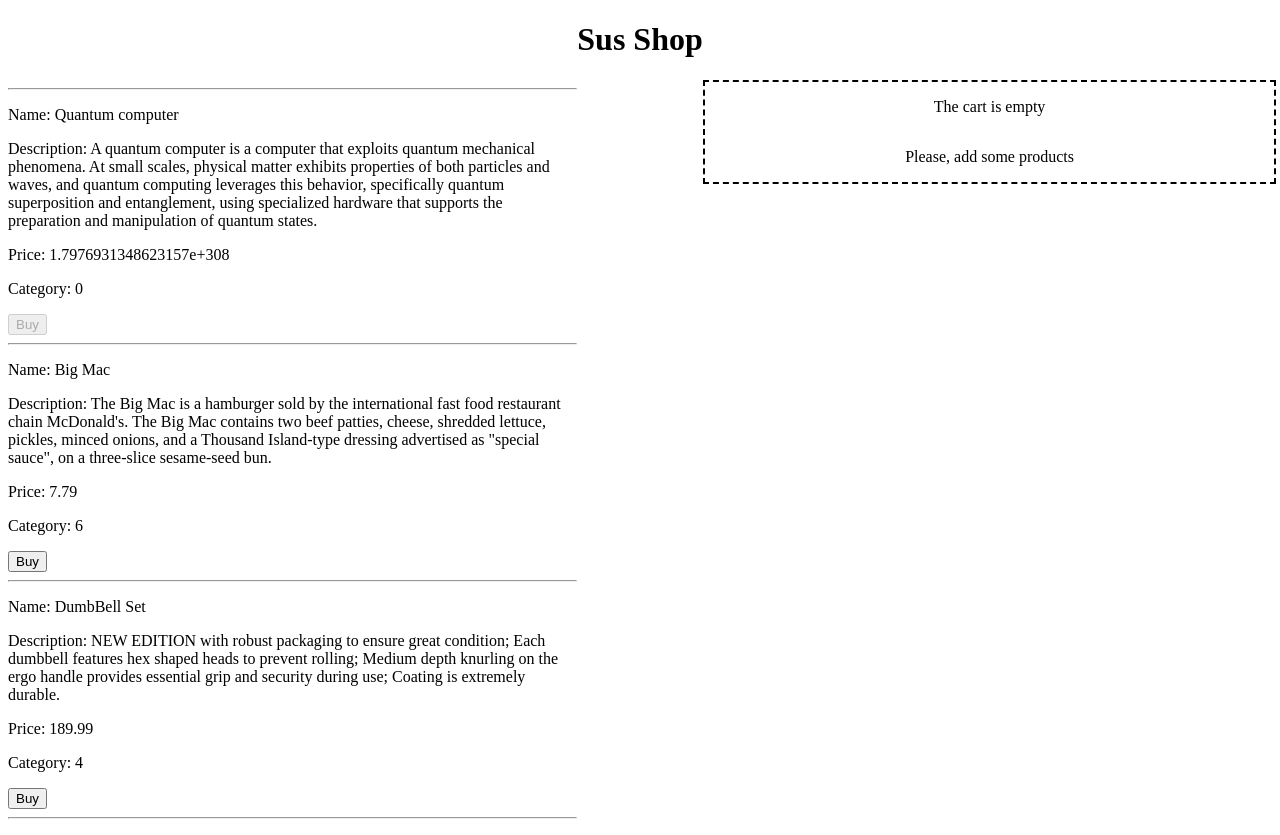
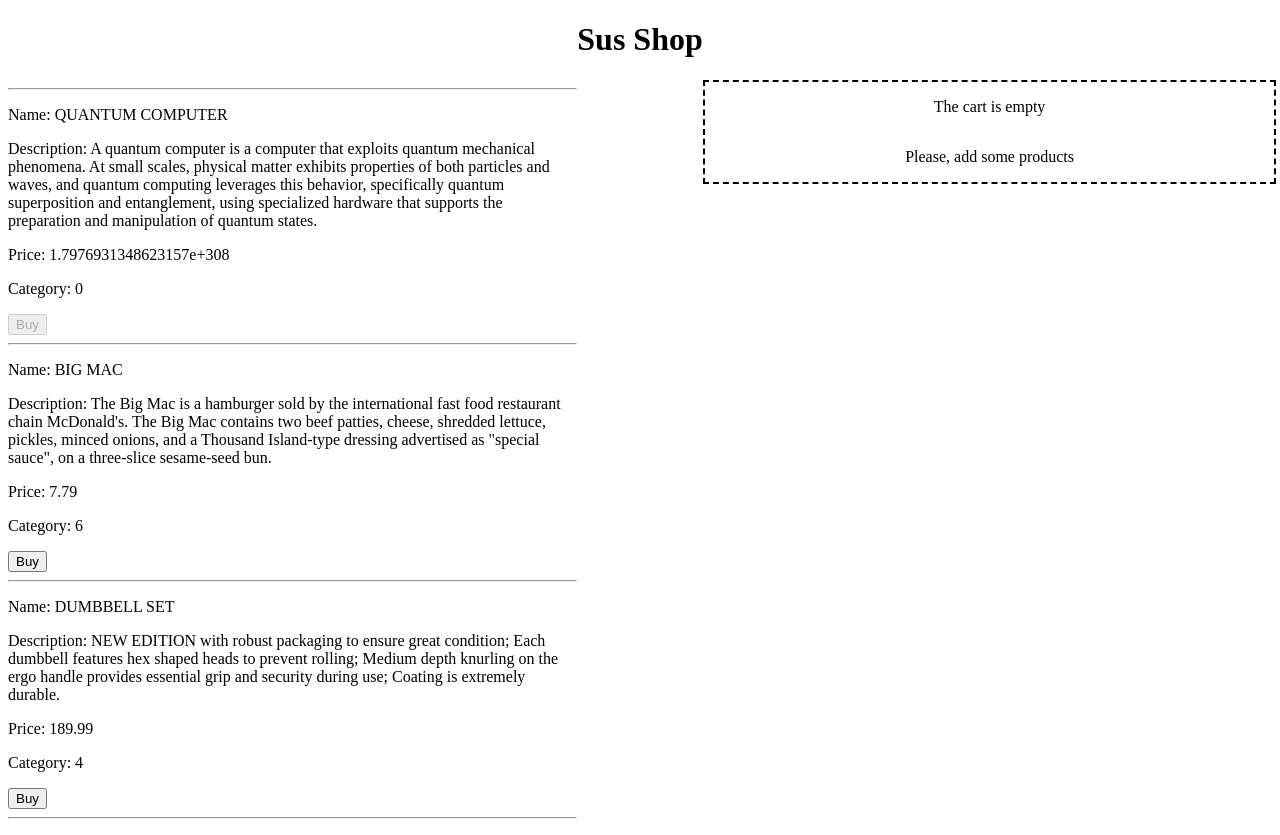
Before and after one commit to NMishchenko/shop, an Angular app: page / in a window 1280 px wide. Built offline with nearby package versions, Linux system fonts and the light colour scheme.

Commit message:
Add built-in pipes to existing components

```diff
--- a/src/app/cart/components/cart-item/cart-item.component.html
+++ b/src/app/cart/components/cart-item/cart-item.component.html
@@ -5,6 +5,6 @@
         <button (click)="onQuantityIncrease()">+</button>
         <button (click)="onQuantityDecrease()" *ngIf="cartItem.quantity > 1">-</button>
     </div>
-    <p>Price: {{getTotalPrice()}}</p>
+    <p>Price: {{getTotalPrice() | currency: 'USD'}}</p>
     <button (click)="onRemoveFromCart()">Remove</button>
 </div>
--- a/src/app/cart/components/cart-item/cart-item.component.ts
+++ b/src/app/cart/components/cart-item/cart-item.component.ts
@@ -34,6 +34,6 @@
 
   getTotalPrice(): number {
     const totalPrice = this.cartItem.product.price * this.cartItem.quantity;
-    return Math.round(totalPrice * 100) / 100;
+    return totalPrice;
   }
 }
--- a/src/app/products/components/product/product.component.html
+++ b/src/app/products/components/product/product.component.html
@@ -1,4 +1,4 @@
-<p>Name: {{product.name}}</p>
+<p>Name: {{product.name | uppercase}}</p>
 <p>Description: {{product.description}}</p>
 <p>Price: {{product.price}}</p>
 <p>Category: {{product.category}}</p>
```
